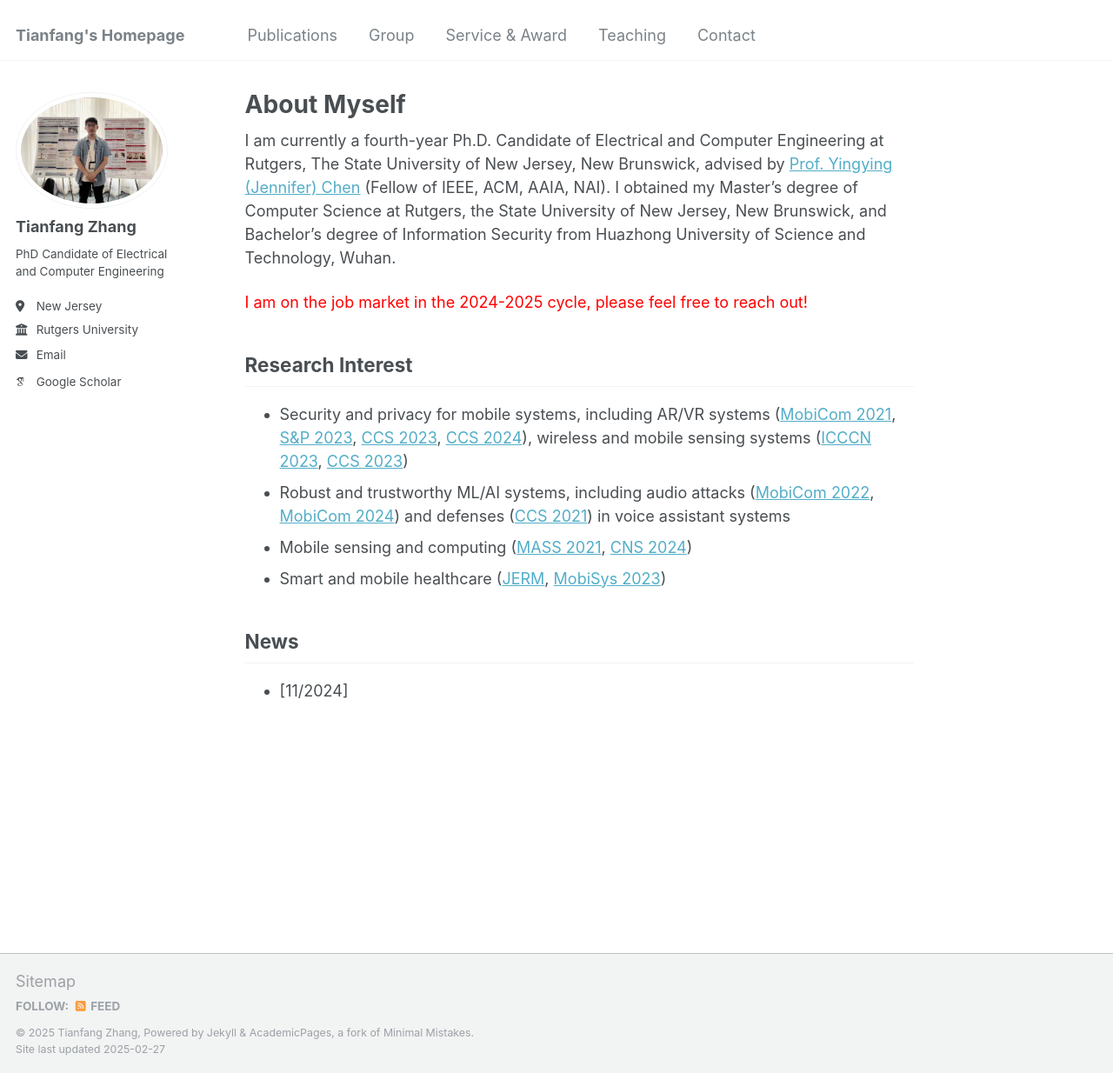
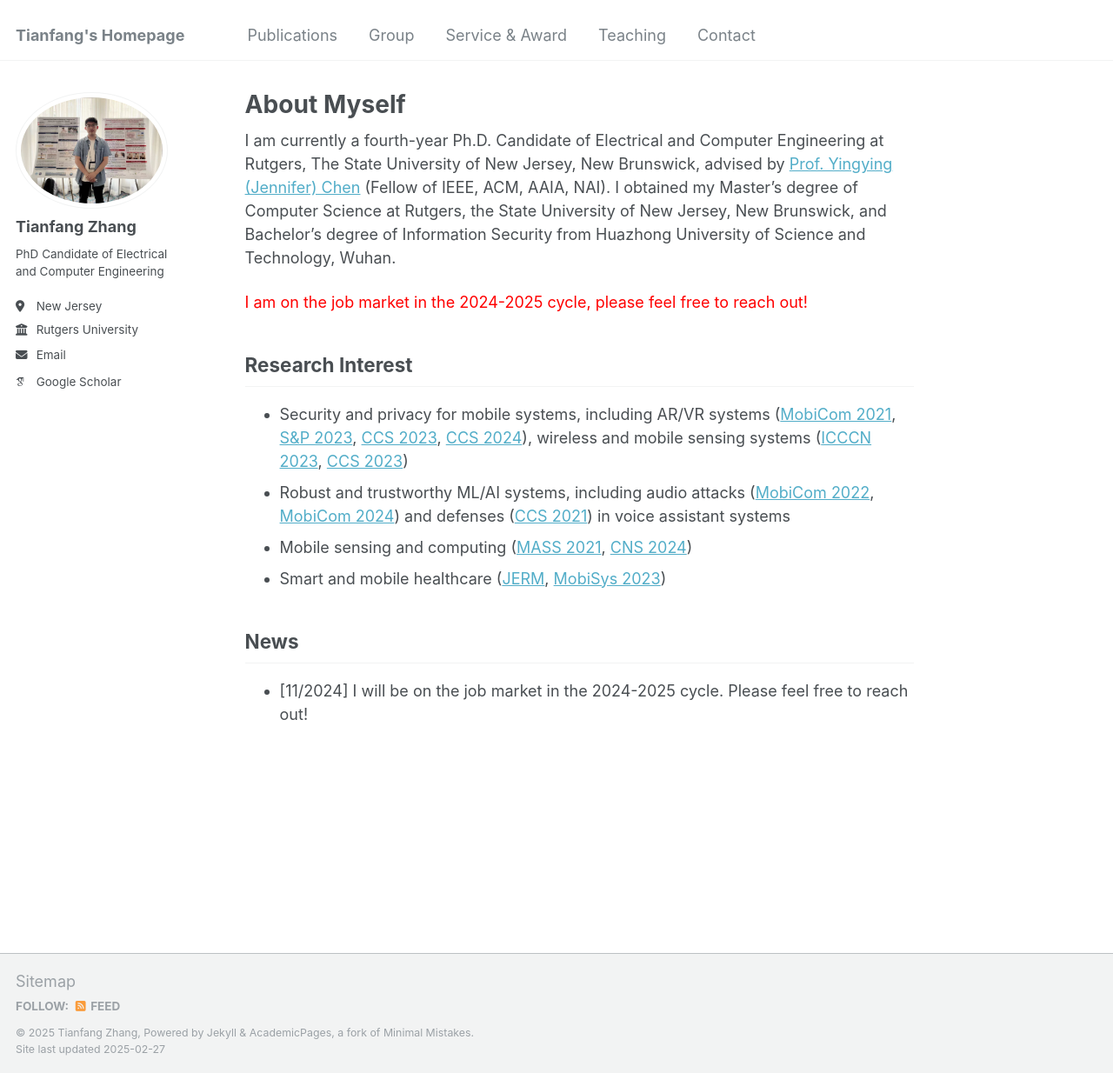
Before and after one commit to tianfang96/tianfang96.github.io, a Jekyll site: the page built from _pages/about.md, in a window 1280 px wide and 1234 px high. Shown: the whole window at 87% size. Built offline with Jekyll 4.4.1, drawn with Linux system fonts in a browser that asks for light colours; some web fonts are replaced.

Commit message:
Update about.md

```diff
--- a/_pages/about.md
+++ b/_pages/about.md
@@ -19,4 +19,4 @@ Research Interest
 
 News
 ----------
-- [11/2024]
+- [11/2024] I will be on the job market in the 2024-2025 cycle. Please feel free to reach out!
```
